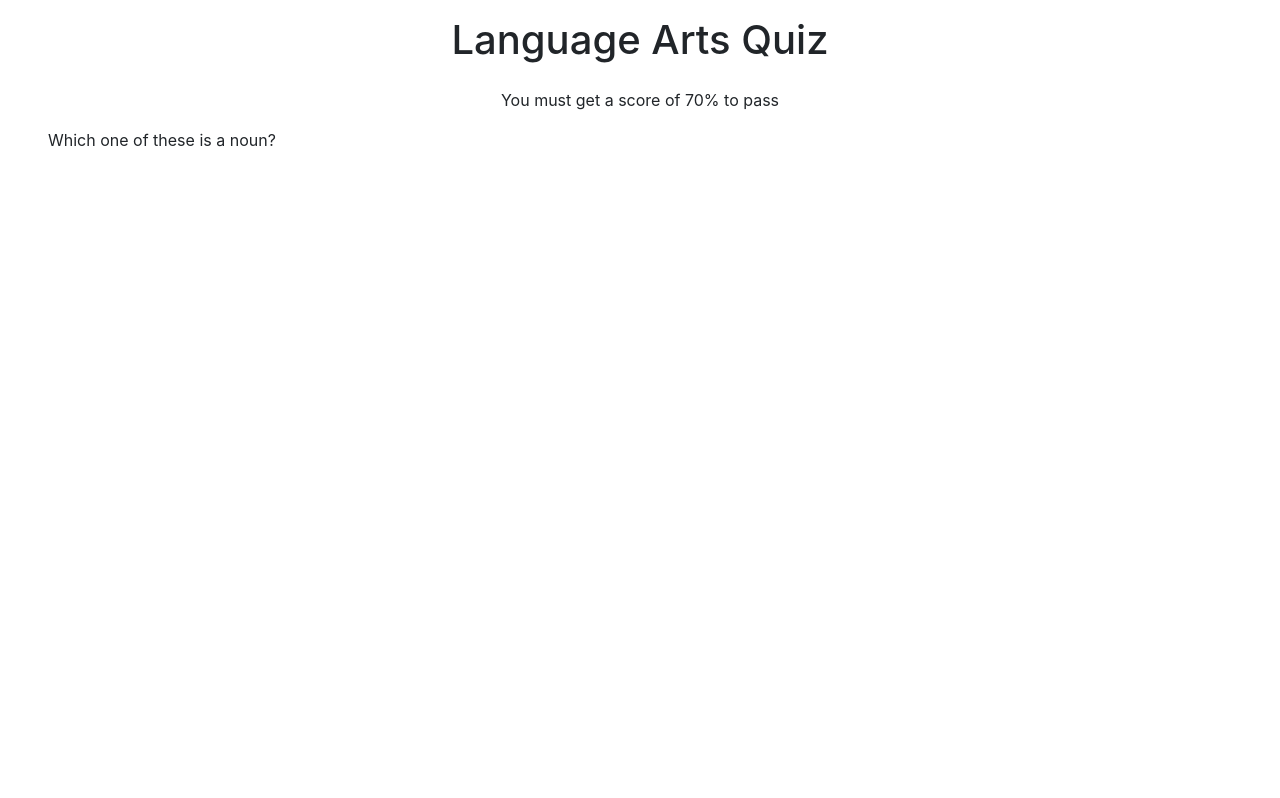
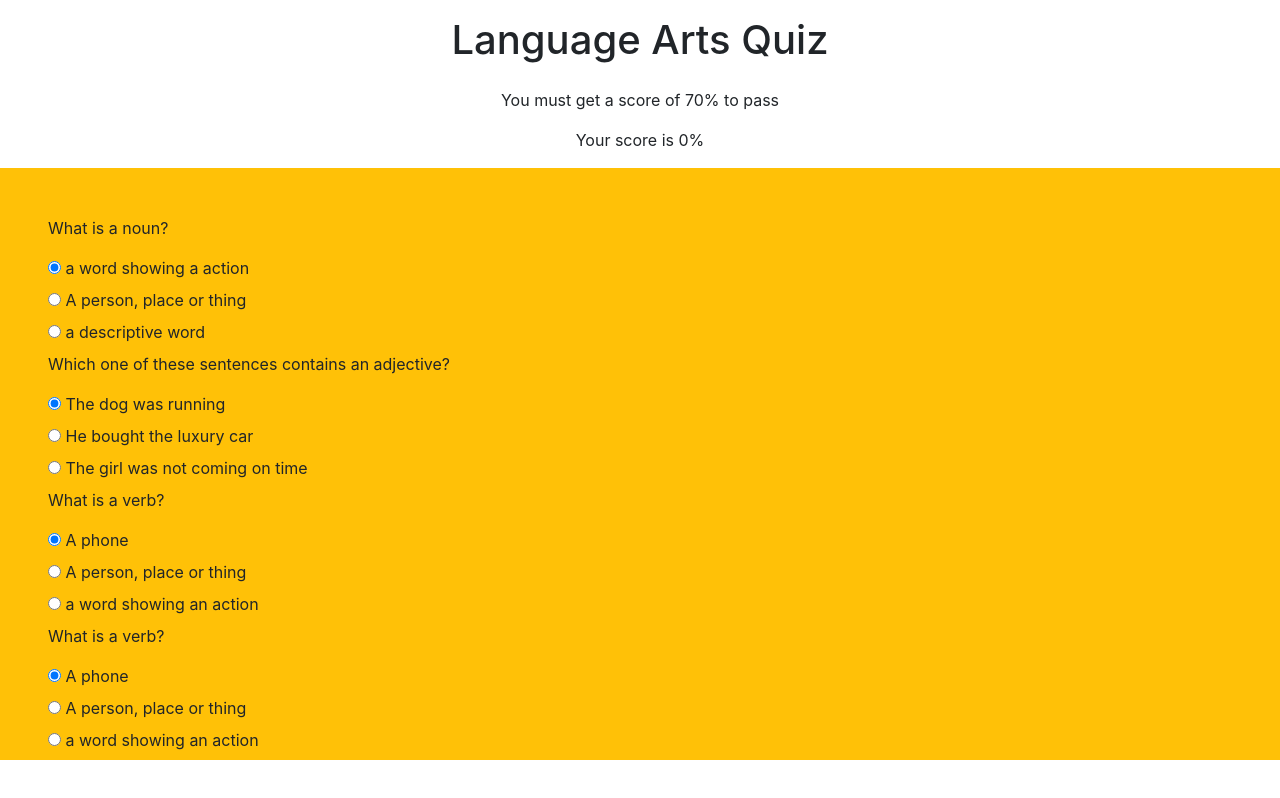
Before and after one commit to SOyeniyi801/English_Test, a plain HTML site: page index.html in a window 1280 px wide. Drawn offline with nearby package versions, Linux system fonts and the light colour scheme.

Commit message:
more questions
added more questions and layout

```diff
--- a/index.html
+++ b/index.html
@@ -1,23 +1,91 @@
 <html lang="en">
   <head>
-    <meta charset="UTF-8">
-    <meta name="viewport" content="width=device-width, initial-scale=1.0">
-    <meta http-equiv="X-UA-Compatible" content="ie=edge">
-    <link rel="stylesheet" href="https://stackpath.bootstrapcdn.com/bootstrap/4.3.1/css/bootstrap.min.css" integrity="sha384-ggOyR0iXCbMQv3Xipma34MD+dH/1fQ784/j6cY/iJTQUOhcWr7x9JvoRxT2MZw1T" crossorigin="anonymous">
+    <meta charset="UTF-8" />
+    <meta name="viewport" content="width=device-width, initial-scale=1.0" />
+    <meta http-equiv="X-UA-Compatible" content="ie=edge" />
+    <link
+      rel="stylesheet"
+      href="https://stackpath.bootstrapcdn.com/bootstrap/4.3.1/css/bootstrap.min.css"
+      integrity="sha384-ggOyR0iXCbMQv3Xipma34MD+dH/1fQ784/j6cY/iJTQUOhcWr7x9JvoRxT2MZw1T"
+      crossorigin="anonymous"
+    />
     <title>English Test</title>
   </head>
   <body>
-    <div class='py-3 text-center'>
-        <h1> Language Arts Quiz </h1>
+    <div class="py-3 text-center">
+      <h1>Language Arts Quiz</h1>
     </div>
 
-    <div class='text-center'>
+    <div class="text-center">
       <p>You must get a score of 70% to pass</p>
     </div>
 
-    <div class='questions '>
-        <div class='pl-5'>
-            <p>Which one of these is a noun?</p>
+    <div class=" text-center">
+        <p>Your score is <span>0%</span></p>
+    </div>
+
+    <div class="questions bg-warning pt-5">
+      <div class="pl-5">
+        <p>What is a noun?</p>
+      </div>
+      <div class="pl-5">
+        <input type="radio" name="q1" value="A" checked />
+        <label for="input">a word showing a action </label>
+      </div>
+      <div class="pl-5">
+        <input type="radio" name="q1" value="B" />
+        <label for="input">A person, place or thing</label>
+      </div>
+      <div class="pl-5">
+        <input type="radio" name="q1" value="C" />
+        <label for="input">a descriptive word</label>
+      </div>
+
+      <div class="pl-5">
+        <p>Which one of these sentences contains an adjective?</p>
+      </div>
+      <div class="pl-5">
+        <input type="radio" name="q2" value="A" checked />
+        <label for="input">The dog was running </label>
+      </div>
+      <div class="pl-5">
+        <input type="radio" name="q2" value="B" />
+        <label for="input">He bought the luxury car</label>
+      </div>
+      <div class="pl-5">
+        <input type="radio" name="q2" value="C" />
+        <label for="input">The girl was not coming on time</label>
+      </div>
+
+      <div class="pl-5">
+        <p>What is a verb?</p>
+      </div>
+      <div class="pl-5">
+        <input type="radio" name="q3" value="A" checked />
+        <label for="input">A phone </label>
+      </div>
+      <div class="pl-5">
+        <input type="radio" name="q3" value="B" />
+        <label for="input">A person, place or thing</label>
+      </div>
+      <div class="pl-5">
+        <input type="radio" name="q3" value="C" />
+        <label for="input">a word showing an action</label>
+      </div>
+      <div class="pl-5">
+        <p>What is a verb?</p>
+      </div>
+      <div class="pl-5">
+        <input type="radio" name="q4" value="A" checked />
+        <label for="input">A phone </label>
+      </div>
+      <div class="pl-5">
+        <input type="radio" name="q4" value="B" />
+        <label for="input">A person, place or thing</label>
+      </div>
+      <div class="pl-5">
+        <input type="radio" name="q4" value="C" />
+        <label for="input">a word showing an action</label>
       </div>
     </div>
   </body>
```
Lines whose indentation alone changed are shown as unchanged.
